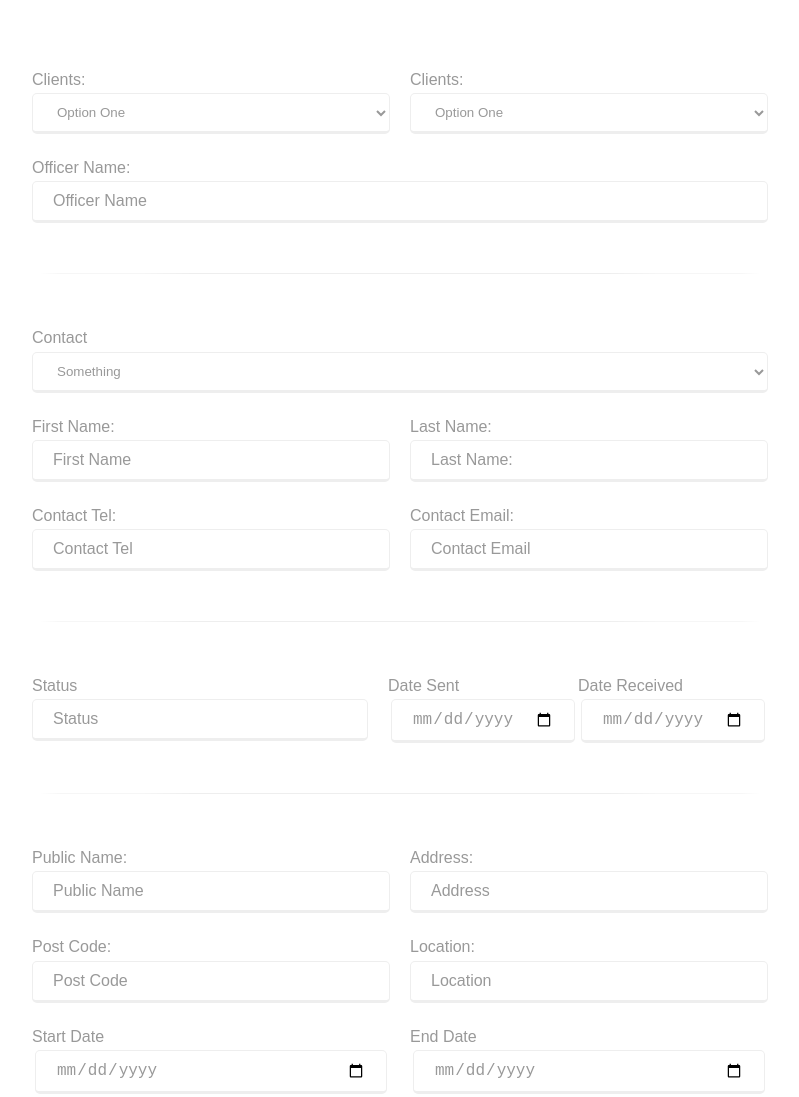
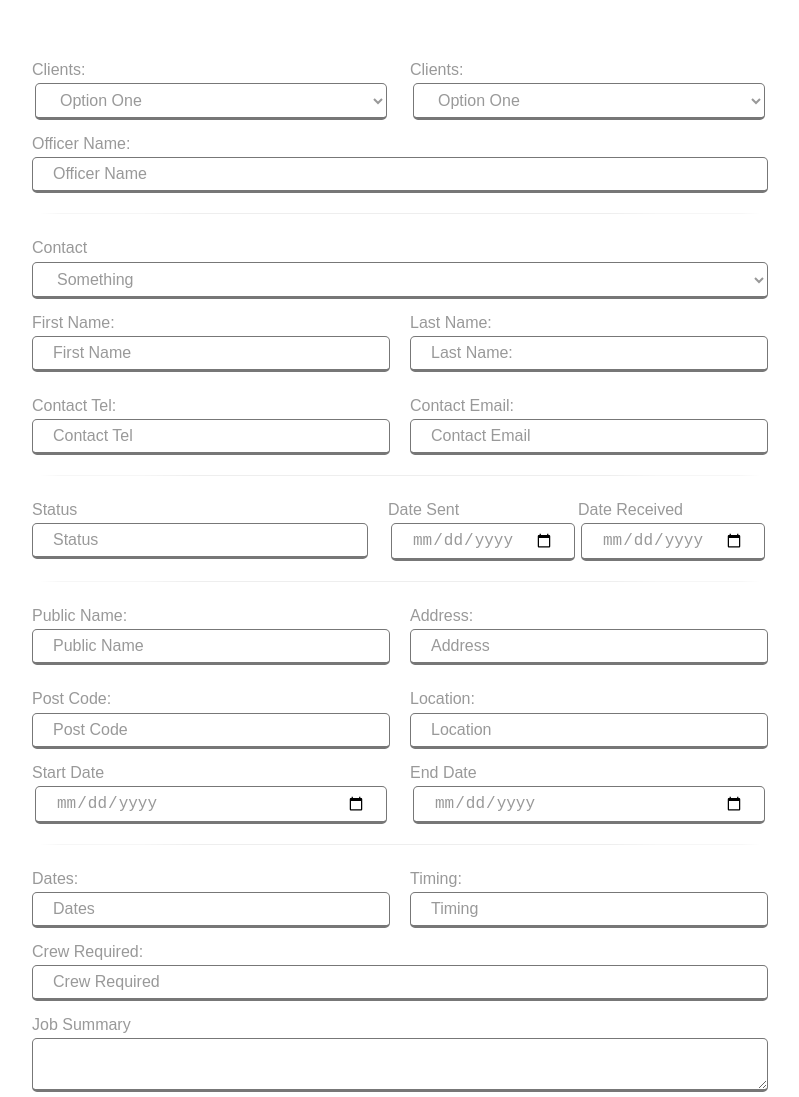
Before and after one commit to bilalhussain-dev/flairevents-form, a plain HTML site: page index.htm in a window 1280 px wide. Shown: the top 1097 px of the page, without its empty margins (240-1039 px from the left). Drawn offline with Linux system fonts and the light colour scheme.

Commit message:
modified app form eventflairs

```diff
--- a/index.htm
+++ b/index.htm
@@ -15,7 +15,7 @@
 
                     <div class="select_event-grid">
                         <label for="selectClietns">Clients:</label>
-                        <select name="#" id="#" class="client__select-grid">
+                        <select name="#" id="#" class="styled-dates">
                             <option value="#">Option One</option>
                             <option value="#">Option Two</option>
                             <option value="#">Option Three</option>
@@ -24,7 +24,7 @@
 
                     <div class="select_event-grid">
                         <label for="selectClietns">Clients:</label>
-                        <select name="#" id="#" class="client__select-grid">
+                        <select name="#" id="#" class="styled-dates">
                             <option value="#">Option One</option>
                             <option value="#">Option Two</option>
                             <option value="#">Option Three</option>
@@ -46,7 +46,7 @@
 
             <div class="event-full-select">
                 <label for="contact">Contact</label>
-                <select name="" id="" class="full-select">
+                <select name="" id="" class="styled-input">
                     <option value="">Something</option>
                     <option value="">Something</option>
                     <option value="">Something</option>
@@ -181,36 +181,36 @@
                     </div>
                     <div class="hs-input-fx">
                         <label for="Uniform">Uniform:</label>
-                        <textarea name="" id="" cols="30" rows="3" class="styled-input" placeholder=""></textarea>
+                        <textarea name="" id="" cols="30" rows="2" class="styled-input" placeholder=""></textarea>
                     </div>
 
                     <div class="hs-input-fx">
                         <label for="Food">Food / Welfare:</label>
-                        <textarea name="" id="" cols="30" rows="" class="styled-input" placeholder=""></textarea>
+                        <textarea name="" id="" cols="30" rows="2" class="styled-input" placeholder=""></textarea>
                     </div>
 
                     <div class="hs-input-fx">
                         <label for="Breaks">Breaks:</label>
-                        <textarea name="" id="" cols="30" rows="" class="styled-input" placeholder=""></textarea>
+                        <textarea name="" id="" cols="30" rows="2" class="styled-input" placeholder=""></textarea>
                     </div>
                     <div class="hs-input-fx">
                         <label for="transport">Transport:</label>
-                        <textarea name="" id="" cols="30" rows="" class="styled-input" placeholder=""></textarea>
+                        <textarea name="" id="" cols="30" rows="2" class="styled-input" placeholder=""></textarea>
                     </div>
                     <div class="hs-input-fx">
                         <label for="meeting">Meeting:</label>
-                        <textarea name="" id="" cols="30" rows="" class="styled-input" placeholder=""></textarea>
+                        <textarea name="" id="" cols="30" rows="2" class="styled-input" placeholder=""></textarea>
                     </div>
                     <div class="hs-input-fx">
                         <label for="location">Location:</label>
-                        <textarea name="" id="" cols="30" rows="" class="styled-input" placeholder=""></textarea>
+                        <textarea name="" id="" cols="30" rows="2" class="styled-input" placeholder=""></textarea>
                     </div>
                 </div>
 
                 <div class="input-field-grids">
                     <div class="select_event-grid">
                         <label for="selectClietns">Health & Safety:</label>
-                        <select name="#" id="#" class="client__select-grid">
+                        <select name="#" id="#" class="styled-dates">
                             <option value="#">Option One</option>
                             <option value="#">Option Two</option>
                             <option value="#">Option Three</option>
--- a/main.css
+++ b/main.css
@@ -18,7 +18,7 @@ input::placeholder {
 }
 
 .border-form-event {
-    margin: 50px auto;
+    margin: 20px auto;
     border-bottom: 1px solid #eee;
     width: 100%;
     border-radius: 100%;
@@ -30,6 +30,7 @@ input::placeholder {
     margin: 30px auto;
     padding: 1rem;
     font-size: 16px;
+    /* background-color: #f0f0f0; */
     /* border: 1px solid #eee; */
 }
 
@@ -43,7 +44,7 @@ input::placeholder {
     -ms-grid-columns: 1fr 20px 1fr;
     grid-template-columns: repeat(2, 1fr);
     grid-gap: 20px;
-    margin: 20px 0;
+    margin: 10px auto;
 }
 
 .input-date-grid {
@@ -52,7 +53,7 @@ input::placeholder {
     -ms-grid-columns: 1fr 20px 1fr;
     grid-template-columns: repeat(2, 1fr);
     grid-gap: 20px;
-    margin: 20px 0;
+    margin: 10px auto;
 }
 
 .select_event-grid {
@@ -106,7 +107,7 @@ input::placeholder {
             flex-direction: column;
 }
 .full-control-input {
-    padding: 10px 20px;
+   padding: 7px 20px;
     border-bottom: 3px solid #eee;
     border-left: 1px solid #eee;
     border-right: 1px solid #eee;
@@ -119,7 +120,7 @@ input::placeholder {
 
 
 .client__select-grid {
-    padding: 10px 20px;
+   padding: 7px 20px;
     border-bottom: 3px solid #eee;
     border-left: 1px solid #eee;
     border-right: 1px solid #eee;
@@ -147,7 +148,7 @@ input::placeholder {
 }
 
 .full-select {
-    padding: 10px 20px;
+   padding: 7px 20px;
     border-bottom: 3px solid #eee;
     border-left: 1px solid #eee;
     border-right: 1px solid #eee;
@@ -166,7 +167,7 @@ input::placeholder {
     -ms-grid-columns: 1fr 20px 1fr;
     grid-template-columns: repeat(2, 1fr);
     grid-gap: 20px;
-    margin: 20px 0;
+    margin: 10px auto;
 }
 /* FX > HS inputs */
 .hs-input-fx {
@@ -179,8 +180,8 @@ input::placeholder {
             flex-direction: column;
 }
 
-.hs-input-fx input {
-    padding: 10px 20px;
+.hs-input-fx .input {
+   padding: 7px 20px;
     border-bottom: 3px solid #eee;
     border-left: 1px solid #eee;
     border-right: 1px solid #eee;
@@ -192,33 +193,35 @@ input::placeholder {
 }
 
 .styled-input {
-    padding: 10px 20px;
-    border-bottom: 3px solid #eee;
-    border-left: 1px solid #eee;
-    border-right: 1px solid #eee;
-    border-top: 1px solid #eee;
+   padding: 7px 20px;
+   border-bottom: 3px solid #777;
+   border-left: 1px solid #777;
+   border-right: 1px solid #777;
+   border-top: 1px solid #777;
     border-radius: 5px;
     outline: none;
     font-size: 16px;
     color: #999;
+    background-color: #fff;
 }
 
 .styled-dates {
-    padding: 10px 20px;
-    border-bottom: 3px solid #eee;
-    border-left: 1px solid #eee;
-    border-right: 1px solid #eee;
-    border-top: 1px solid #eee;
+   padding: 7px 20px;
+    border-bottom: 3px solid #777;
+    border-left: 1px solid #777;
+    border-right: 1px solid #777;
+    border-top: 1px solid #777;
     border-radius: 5px;
     outline: none;
     font-size: 16px;
     color: #999;
     margin: 0 3px;
+    background-color: #fff;
 }
 
 .hs-input-fx .form-field-hs {
-    padding: 10px 20px;
-    border-bottom: 3px solid #eee;
+   padding: 7px 20px;
+    border-bottom: 3px solid #333;
     border-left: 1px solid #eee;
     border-right: 1px solid #eee;
     border-top: 1px solid #eee;
@@ -235,7 +238,7 @@ input::placeholder {
     -ms-grid-columns: 1fr 20px 1fr;
     grid-template-columns: repeat(2,1fr);
     grid-gap: 20px;
-    margin: 20px auto;
+    margin: 10px auto;
 }
 
 .input-field-grids {
@@ -244,7 +247,7 @@ input::placeholder {
     -ms-grid-columns: 1fr 20px 1fr;
     grid-template-columns: repeat(2,1fr);
     grid-gap: 20px;
-    margin: 30px auto;
+    margin: 10px auto;
 }
 
 .input-field-full-grid {
@@ -252,6 +255,6 @@ input::placeholder {
     display: grid;
     -ms-grid-columns: ;
     grid-template-columns: repeat(1fr);
-    grid-gap: 30px;
-    margin: 30px auto;
+    grid-gap: 10px;
+    margin: 10px auto;
 }
```
